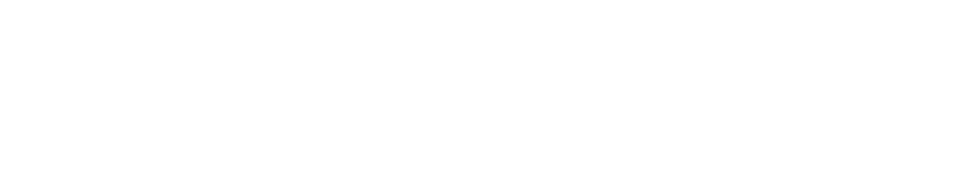
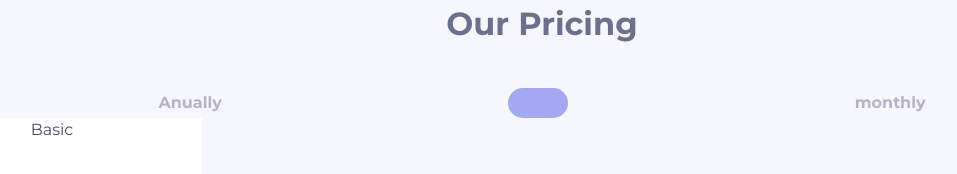
Before and after one commit to parnia8496/pricing, a website: page index.html in a window 1280 px wide. Shown: the whole page, without its empty margins (98-1055 px from the left). Drawn offline with Linux system fonts and the light colour scheme.

Commit message:
header done

```diff
--- a/index.html
+++ b/index.html
@@ -1,11 +1,31 @@
-<!DOCTYPE html>
+<!doctype html>
 <html lang="en">
-<head>
-    <meta charset="UTF-8">
-    <meta name="viewport" content="width=device-width, initial-scale=1.0">
+  <head>
+    <style>
+      @import url("https://fonts.googleapis.com/css2?family=Inter:ital,opsz,wght@0,14..32,100..900;1,14..32,100..900&family=Montserrat:ital,wght@0,100..900;1,100..900&display=swap");
+    </style>
+    <meta charset="UTF-8" />
+    <meta name="viewport" content="width=device-width, initial-scale=1.0" />
     <title>Document</title>
-</head>
-<body>
-
-</body>
+    <link rel="stylesheet" href="/src/output.css" />
+  </head>
+  <body class="h-screen flex-col justify-center bg-very-light-grayish-blue">
+    <header>
+      <h1 class="text-grayish-blue text-center text-[32px] font-bold">
+        Our Pricing
+      </h1>
+      <div class="flex justify-evenly gap-7.5 mt-10 items-center">
+        <span class="text-light-grayish-blue font-bold text-15px">Anually</span
+        ><span class="bg-violet w-15 h-7.5 rounded-[20px]"></span
+        ><span class="text-light-grayish-blue text-15px font-bold"
+          >monthly</span
+        >
+      </div>
+    </header>
+    <main class="flex-col justify-center">
+      <div class="bg-white w-[300px] h-[400px] flex justify-center">
+        <h2>Basic</h2>
+      </div>
+    </main>
+  </body>
 </html>
--- /dev/null
+++ b/package.json
@@ -0,0 +1,6 @@
+{
+  "dependencies": {
+    "@tailwindcss/cli": "^4.3.1",
+    "tailwindcss": "^4.3.1"
+  }
+}
--- /dev/null
+++ b/src/input.css
@@ -0,0 +1,16 @@
+@import "tailwindcss";
+body {
+  font-family: "Montserrat";
+}
+@theme {
+  --color-blue: hsl(237, 63%, 64%);
+  --color-violet: hsl(236, 72%, 79%);
+  --color-very-light-grayish-blue: hsl(240, 78%, 98%);
+  --color-light-grayish-blue: hsl(234, 14%, 74%);
+  --color-grayish-blue: hsl(233, 13%, 49%);
+  --color-dark-grayish-blue: hsl(232, 13%, 33%);
+  --color-white: hsl(0, 0%, 100%);
+}
+h2 {
+  @apply text-dark-grayish-blue;
+}
```
Also changed, not shown: src/output.css (added), 2 other files.
